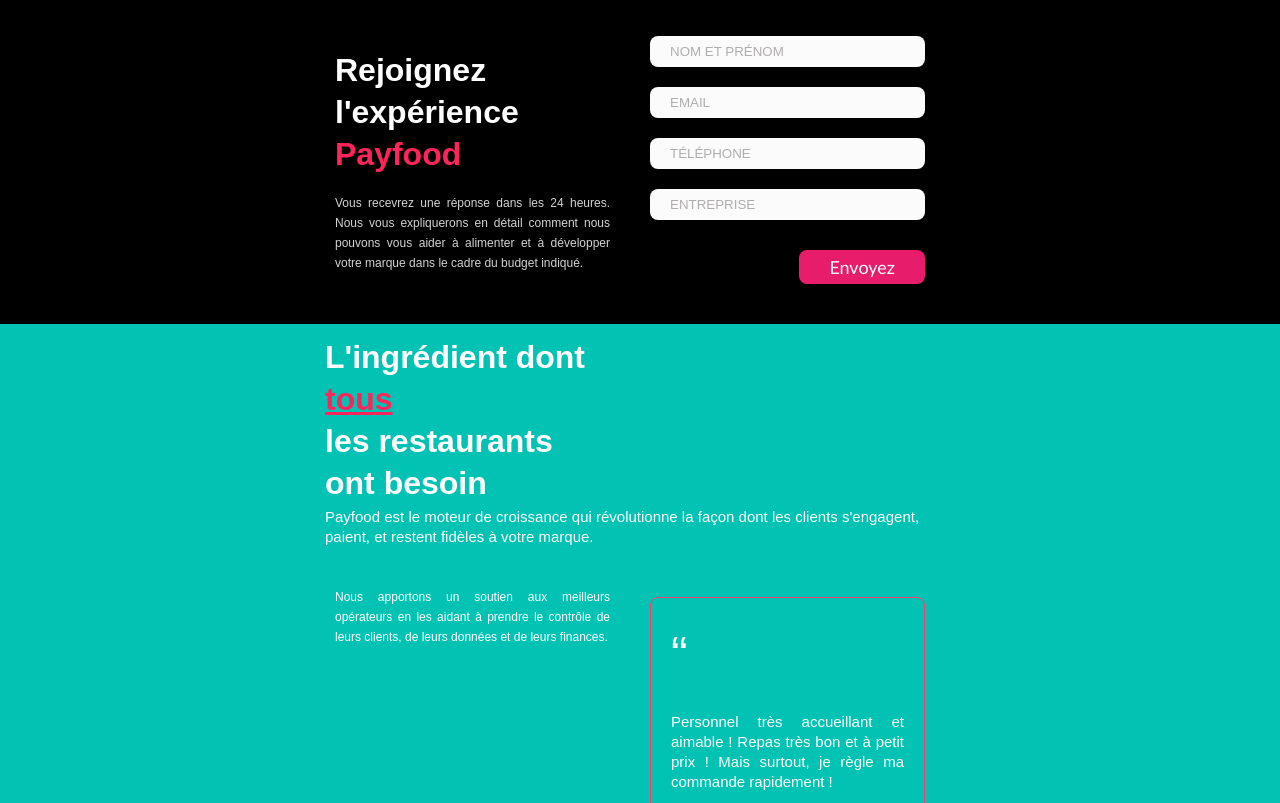
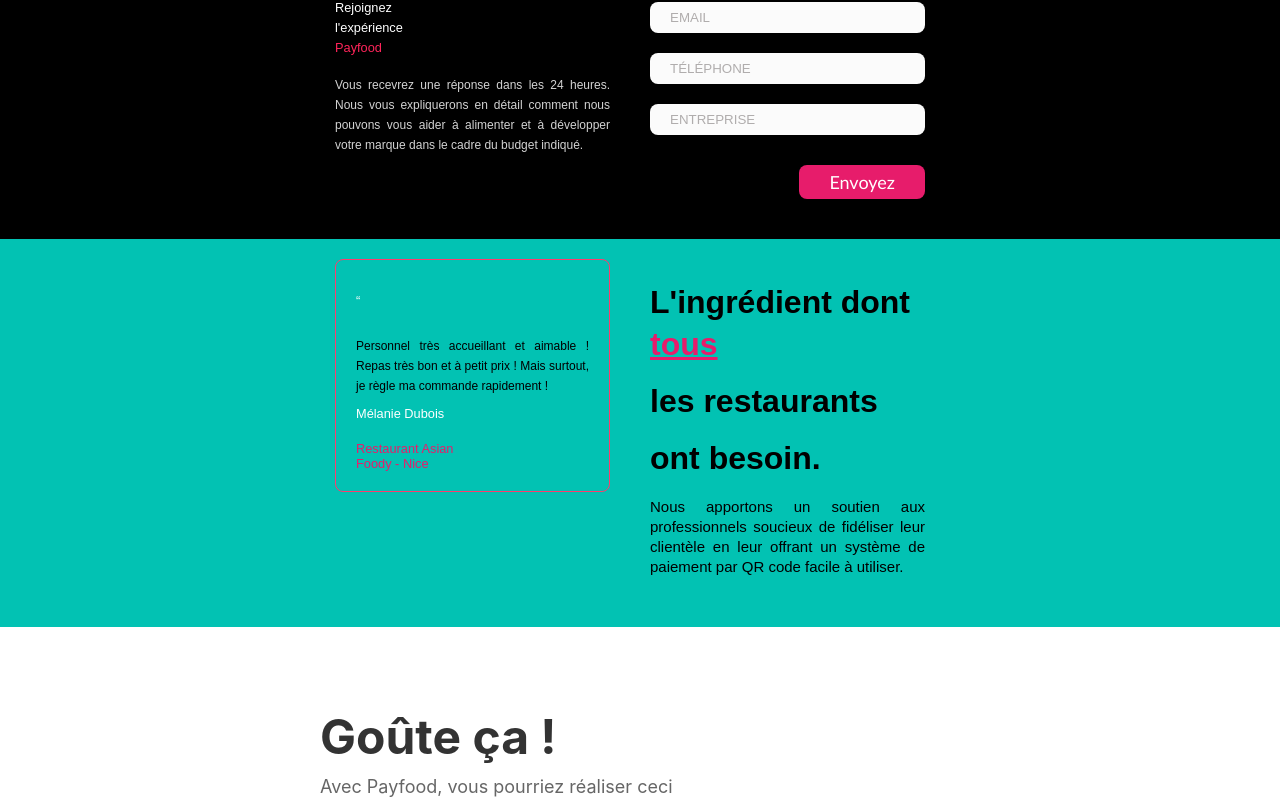
Before and after one commit to Armelsteve1/PAYFOOD, a React (Create React App) app in the folder payfood/: page / in a window 1280 px wide. Shown: the part 877-1680 px from the top of the page. Built offline with nearby package versions, Linux system fonts and the light colour scheme.

Commit message:
adaptation mockups v2

```diff
--- a/payfood/src/Component/HomePage/home-page.js
+++ b/payfood/src/Component/HomePage/home-page.js
@@ -1,6 +1,6 @@
 import React, { useEffect, useState } from "react";
 import "./home-style.css";
-import phone from "./phone-maquette.svg";
+import phone from "./iphone-mockup.svg";
 import logo from "./payfood-logo.svg"
 import { FontAwesomeIcon } from "@fortawesome/react-fontawesome";
 import { faVectorSquare } from "@fortawesome/free-solid-svg-icons";
@@ -172,26 +172,21 @@ function LandingPage() {
             </div>
           </section>
           <section className="deuxieme colored">
-            <div className="container">
-              <div className="all-in">
-                <span>L'ingrédient dont <span className="highlighted-text">tous</span> les restaurants</span>
-                <span>ont besoin</span>
-                <p>Payfood est le moteur de croissance qui révolutionne la façon dont les clients s'engagent, paient, et restent fidèles à votre marque.</p>
-              </div>
-            </div>
-          </section>
-          <section className="deuxieme colored">
             <div className="container with-quote">
               <div className="left">
-                <p>Nous apportons un soutien aux meilleurs opérateurs en les aidant à prendre le contrôle de leurs clients, de leurs données et de leurs finances.</p>
-              </div>
-              <div className="right">
                 <div className="quote-saying">
                   <span className="quote-icon">&ldquo;</span>
                   <p>Personnel très accueillant et aimable ! Repas très bon et à petit prix ! Mais surtout, je règle ma commande rapidement !</p>
                   <span>Mélanie Dubois</span>
                   <span>Restaurant Asian</span>
                   <span>Foody - Nice</span>
+                </div>
+              </div>
+              <div className="right">
+                <div className="all-in">
+                  <span>L'ingrédient dont <span className="highlighted-text">tous</span> les restaurants</span>
+                  <span>ont besoin.</span>
+                  <p>Nous apportons un soutien aux professionnels soucieux de fidéliser leur clientèle en leur offrant un système de paiement par QR code facile à utiliser.</p>
                 </div>
               </div>
             </div>
--- a/payfood/src/Component/HomePage/home-style.css
+++ b/payfood/src/Component/HomePage/home-style.css
@@ -36,7 +36,7 @@
 
 .decouvert {
   font-weight: 600;
-  font-size: 4rem;
+  font-size: 3rem;
   line-height: 4rem;
   color: #34373E;
 }
@@ -114,8 +114,8 @@
 
 .left span {
   display: block;
-  font-weight: 600;
-  font-size: 2rem;
+  font-weight: 400;
+  font-size: 0.8rem;
   color: white;
   margin: 5px 0;
   font-family: Montserrat, sans-serif;
@@ -126,7 +126,7 @@
   display: block;
   font-weight: 600;
   font-size: 2rem;
-  color: white;
+  color: black;
   margin: 5px 0;
   font-family: Montserrat, sans-serif;
   text-align: start;
@@ -214,11 +214,6 @@
   background: #02C2B3;
 }
 
-span.highlighted-text {
-  color: #ff245a;
-  text-decoration: underline;
-}
-
 .right p {
   color: white;
   font-family: Montesrat, sans-serif;
@@ -248,20 +243,24 @@ span.highlighted-text {
 }
 
 .container.with-quote p {
-  color: white;
+  color: black;
   margin: 10px 0;
 }
 
 .container.with-quote span {
   display: block;
-  color: white;
   margin-bottom: 20px;
 }
 
 .container.with-quote span:nth-child(4),
 .container.with-quote span:nth-child(5) {
-  color: #ff3c6e;
+  color: #E71C6B;
   margin: inherit;
+}
+
+span.highlighted-text {
+  color: #E71C6B;
+  text-decoration: underline;
 }
 
 .third .section-header {
```
Also changed, not shown: payfood/src/Component/HomePage/iphone-mockup.svg (added).
